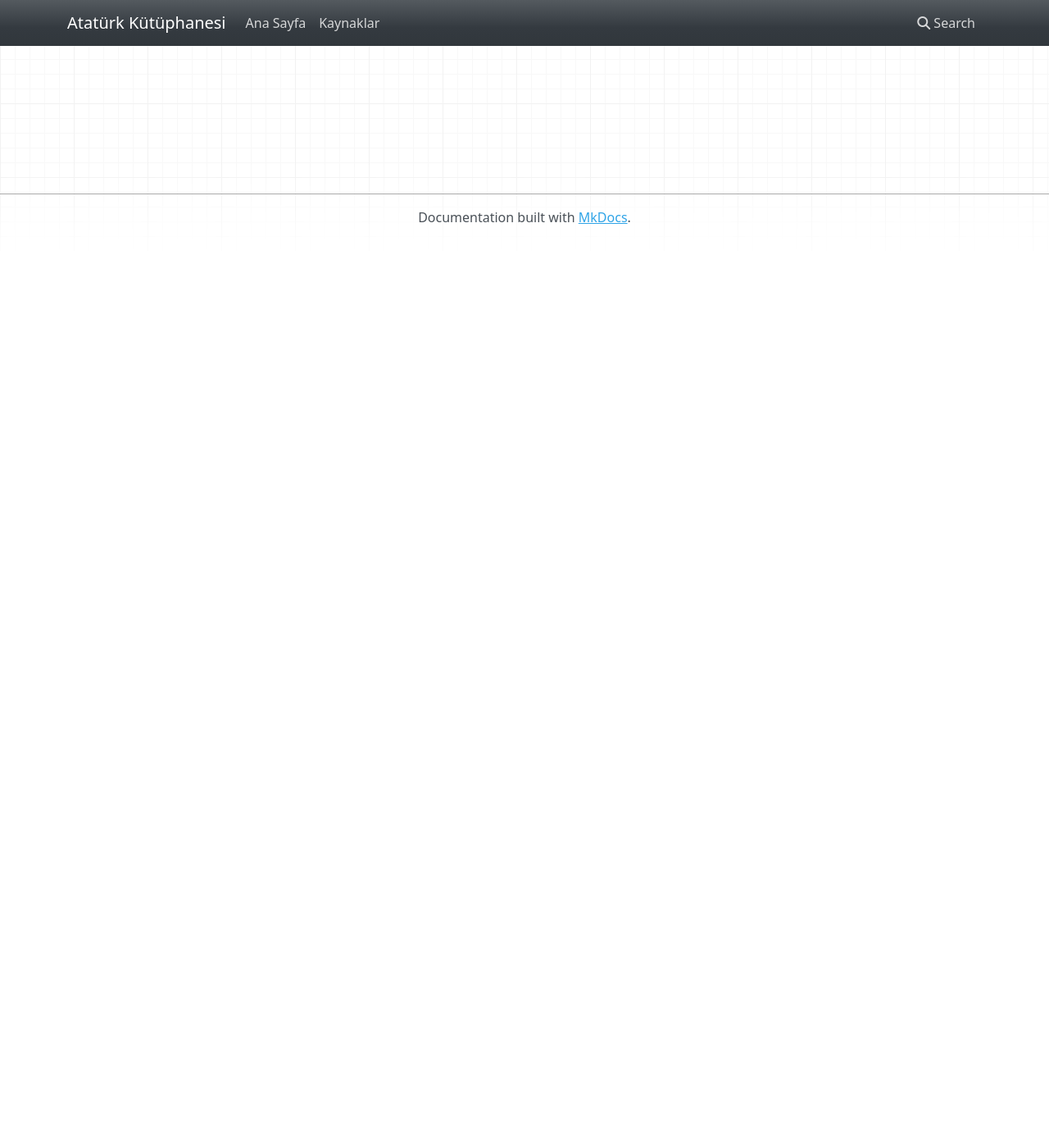
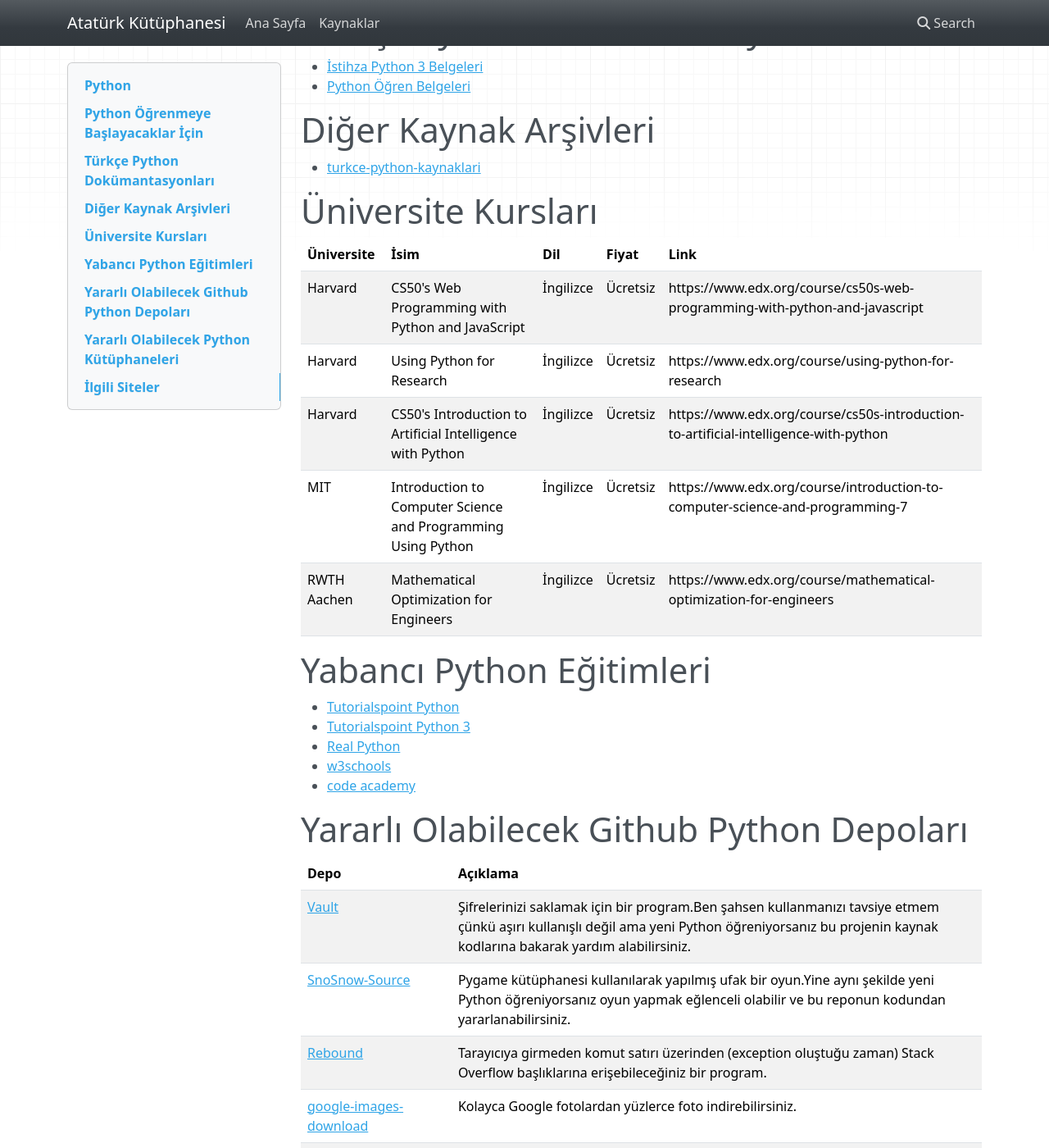
Before and after one commit to oldventura/AtaturkKutuphanesi, an MkDocs documentation site: the page built from docs/python.md, in a window 1280 px wide and 1400 px high, scrolled down 270 px. Shown: the whole window at 82% size. Built offline with MkDocs 1.6.1, drawn with Linux system fonts in a browser that asks for light colours; nearby versions of some CDN libraries; before the commit the page ends 900 px from its top, so only the background shows below that; some of the changed text lies outside the part shown.

Commit message:
formatted all

````diff
--- a/docs/python.md
+++ b/docs/python.md
@@ -1,5 +1,52 @@
 # Python
 
-```
-Şuan için yapım aşamasında...
-```
+# Python Öğrenmeye Başlayacaklar İçin
+Eğer bu programlama dilini yeni öğrenmeye başlıyorsanız, yapabileceğiniz en iyi şey bir kitap almaktır.
+Şart değil tabii ki ama elinizin altında referans olarak da güzel iş görür.
+Kodlab'in kitapları genellikle güzel oluyor, başlamak için FIRAT ÖZGÜL'ün [şu kitabına](https://www.kodlab.com/home/536-her-yoenueyle-python-9786059118504.html) bakabilirsiniz.
+
+# Türkçe Python Dokümantasyonları
+* [İstihza Python 3 Belgeleri](https://python-istihza.yazbel.com/)
+* [Python Öğren Belgeleri](http://python-ogren.readthedocs.io/)
+
+# Diğer Kaynak Arşivleri
+* [turkce-python-kaynaklari](https://github.com/ibrahimirdem/turkce-python-kaynaklari)
+
+# Üniversite Kursları
+| Üniversite | İsim | Dil | Fiyat | Link |
+| --- | --- | --- | --- | --- |
+| Harvard | CS50's Web Programming with Python and JavaScript | İngilizce | Ücretsiz | https://www.edx.org/course/cs50s-web-programming-with-python-and-javascript |
+| Harvard | Using Python for Research | İngilizce | Ücretsiz | https://www.edx.org/course/using-python-for-research |
+| Harvard | CS50's Introduction to Artificial Intelligence with Python | İngilizce | Ücretsiz | https://www.edx.org/course/cs50s-introduction-to-artificial-intelligence-with-python |
+| MIT | Introduction to Computer Science and Programming Using Python | İngilizce | Ücretsiz | https://www.edx.org/course/introduction-to-computer-science-and-programming-7 |
+| RWTH Aachen | Mathematical Optimization for Engineers | İngilizce | Ücretsiz | https://www.edx.org/course/mathematical-optimization-for-engineers |
+
+# Yabancı Python Eğitimleri
+* [Tutorialspoint Python](https://www.tutorialspoint.com/python/index.htm)
+* [Tutorialspoint Python 3](https://www.tutorialspoint.com/python3/index.htm)
+* [Real Python](https://realpython.com/)
+* [w3schools](https://www.w3schools.com/python/)
+* [code academy](https://www.codecademy.com/catalog/language/python)
+
+# Yararlı Olabilecek Github Python Depoları
+| Depo | Açıklama |
+| --- | --- |
+| [Vault](https://github.com/gabfl/vault) | Şifrelerinizi saklamak için bir program.Ben şahsen kullanmanızı tavsiye etmem çünkü aşırı kullanışlı değil ama yeni Python öğreniyorsanız bu projenin kaynak kodlarına bakarak yardım alabilirsiniz. |
+| [SnoSnow-Source](https://github.com/BarjiYT/SnoSnow-Source) | Pygame kütüphanesi kullanılarak yapılmış ufak bir oyun.Yine aynı şekilde yeni Python öğreniyorsanız oyun yapmak eğlenceli olabilir ve bu reponun kodundan yararlanabilirsiniz. |
+| [Rebound](https://github.com/shobrook/rebound) | Tarayıcıya girmeden komut satırı üzerinden (exception oluştuğu zaman) Stack Overflow başlıklarına erişebileceğiniz bir program. |
+| [google-images-download](https://github.com/hardikvasa/google-images-download) | Kolayca Google fotolardan yüzlerce foto indirebilirsiniz. |
+| [RedditImageScraper](https://github.com/ClarityCoders/RedditImageScraper) | Üsttekinin Reddit versiyonu. |
+| [DeepFaceLab](https://github.com/iperov/DeepFaceLab) | Deep fake videolar üretebileceğiniz en gelişmiş uygulamalardan biri. |
+
+
+# Yararlı Olabilecek Python Kütüphaneleri
+| Kütüphane | Açıklama |
+| --- | --- |
+| [PRAW](https://praw.readthedocs.io) | Python için Reddit API'si |
+| [Pandas](https://pandas.pydata.org) | Veri analizi ve manipülasyon aracı |
+| [NumPy](https://numpy.org) | Nümerik Analiz aracı |
+
+# İlgili Siteler
+* [python.org](https://www.python.org/)
+* [pypi](https://pypi.org/)
+* [python depoları](https://github.com/python)
````
